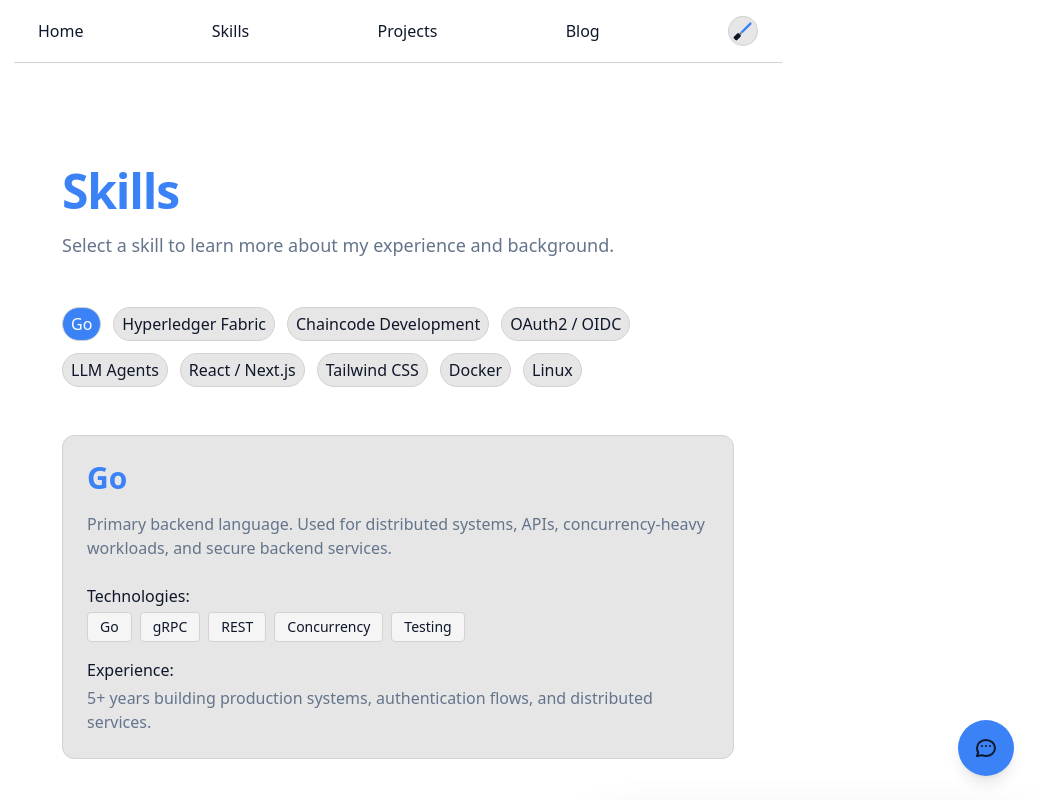
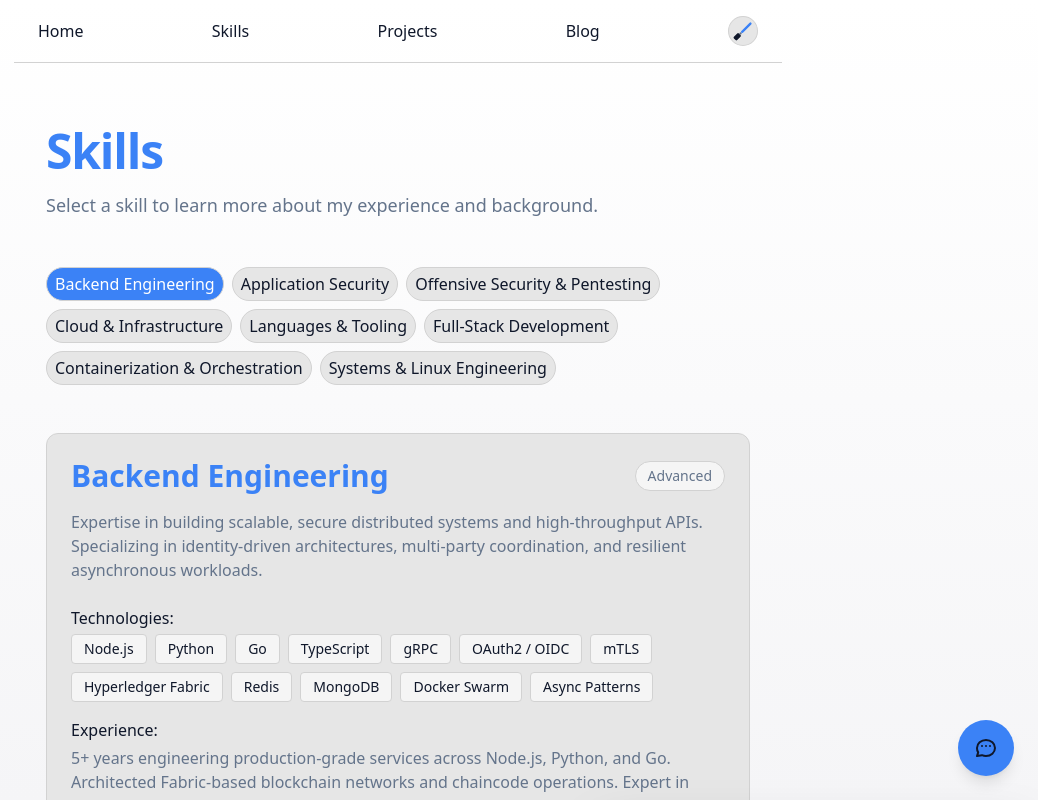
Before and after one commit to michaeljmartin28/mjmade.tech, a Next.js app in the folder frontend/: page /skills in a window 1280 px wide. Shown: the top 800 px of the page, without its empty margins (242-1280 px from the left). Built offline with nearby package versions, Linux system fonts and the light colour scheme.

Commit message:
Refactor navigation and layout styles; enhance skills section with detailed descriptions and proficiency tags

```diff
--- a/frontend/app/components/Nav.tsx
+++ b/frontend/app/components/Nav.tsx
@@ -65,7 +65,7 @@ export default function Nav() {
   };
 
   return (
-    <nav className="w-full bg-bg border-b border-border">
+    <nav className="w-full border-b border-border">
       <div className="max-w-5xl mx-auto px-6 py-4 flex items-center justify-between">
         <Link href="/">Home</Link>
         <Link href="/skills">Skills</Link>
--- a/frontend/app/globals.css
+++ b/frontend/app/globals.css
@@ -8,6 +8,7 @@
   --color-surface: 245 245 245;
   --color-surface-alt: 230 230 230;
   --color-border: 210 210 210;
+  --bg-gradient: linear-gradient(to bottom, #ffffff, #f5f5f7);
 
   --color-text: 15 23 42;
   --color-text-muted: 100 116 139;
@@ -29,6 +30,8 @@
   --color-surface-alt: 42 33 63;
   --color-border: 63 53 89;
 
+  --bg-gradient: linear-gradient(to top, #2a1f3d, #1b1429, #0b0911, #000000);
+
   --color-text: 235 233 245; /* soft lavender-white */
   --color-text-muted: 180 170 200;
 
@@ -43,8 +46,10 @@
 }
 
 body {
-  background: rgb(var(--color-bg));
+  background: var(--bg-gradient), rgb(var(--color-bg));
   color: rgb(var(--color-text));
+  background-attachment: fixed;
+  background-size: cover;
 }
 
 @keyframes slideFadeIn {
--- a/frontend/app/page.tsx
+++ b/frontend/app/page.tsx
@@ -4,7 +4,7 @@ import Link from "next/link";
 
 export default function Home() {
   return (
-    <div className="min-h-full bg-bg text-text">
+    <div className="min-h-full text-text">
       <section className="py-10">
         <div className="max-w-4xl mx-auto px-6 space-y-6">
           <div className="block min-h-[10rem] sm:min-h-0">
--- a/frontend/app/projects/page.tsx
+++ b/frontend/app/projects/page.tsx
@@ -27,7 +27,7 @@ export default function ProjectsPage() {
   ];
 
   return (
-    <div className="min-h-full bg-bg text-text py-20 px-6">
+    <div className="min-h-full text-text py-20 px-6">
       <div className="max-w-5xl mx-auto space-y-12">
         <header className="space-y-4">
           <h1 className="text-5xl font-bold tracking-tight text-primary">
--- a/frontend/app/skills/page.tsx
+++ b/frontend/app/skills/page.tsx
@@ -4,85 +4,171 @@ import { useState } from "react";
 
 const skills = [
   {
-    id: "go",
-    name: "Go",
+    id: "backend",
+    name: "Backend Engineering",
+    proficiency: "Advanced",
     description:
-      "Primary backend language. Used for distributed systems, APIs, concurrency-heavy workloads, and secure backend services.",
-    technologies: ["Go", "gRPC", "REST", "Concurrency", "Testing"],
+      "Expertise in building scalable, secure distributed systems and high-throughput APIs. Specializing in identity-driven architectures, multi-party coordination, and resilient asynchronous workloads.",
+    technologies: [
+      "Node.js",
+      "Python",
+      "Go",
+      "TypeScript",
+      "gRPC",
+      "OAuth2 / OIDC",
+      "mTLS",
+      "Hyperledger Fabric",
+      "Redis",
+      "MongoDB",
+      "Docker Swarm",
+      "Async Patterns",
+    ],
     experience:
-      "5+ years building production systems, authentication flows, and distributed services.",
+      "5+ years engineering production-grade services across Node.js, Python, and Go. Architected Fabric-based blockchain networks and chaincode operations. Expert in managing complex identity flows, distributed debugging, and high-performance job pipelines. Proven track record of securing service-to-service communication and optimizing containerized environments for scale.",
   },
   {
-    id: "fabric",
-    name: "Hyperledger Fabric",
+    id: "appsec",
+    name: "Application Security",
+    proficiency: "Advanced",
     description:
-      "Designed, built, and operated Fabric-based systems including chaincode, MSP configuration, multi-org networks, and secure ledger operations.",
-    technologies: ["Fabric CA", "MSP", "CouchDB", "Chaincode (Go)", "Orderers"],
+      "Expertise in 'Secure-by-Design' architecture, focusing on robust identity management, modern authentication flows, and proactive threat modeling.",
+    technologies: [
+      "OAuth2",
+      "OIDC",
+      "JWT",
+      "PKCE",
+      "MFA",
+      "Code Reviews",
+      "Secure Coding",
+      "Threat Modeling",
+    ],
     experience:
-      "Led architecture and implementation of enterprise Fabric deployments with multi-org governance.",
+      "Specialist in securing distributed systems and R&D projects. Lead internal code reviews to eliminate vulnerability classes before they hit production. Facilitate cyber tabletop exercises to simulate realistic attack paths, mapping architectural weaknesses to actionable mitigation strategies and guiding engineering teams through secure implementation patterns.",
   },
   {
-    id: "chaincode",
-    name: "Chaincode Development",
+    id: "pentest",
+    name: "Offensive Security & Pentesting",
+    proficiency: "Advanced / OSCP",
     description:
-      "Implemented smart contracts in Go with deterministic logic, rich queries, endorsement policies, and secure state transitions.",
-    technologies: ["Go", "Fabric SDK", "CouchDB Queries"],
+      "Certified Offensive Security Professional (OSCP) with a focus on manual exploitation, application security, and red-team operations.",
+    technologies: [
+      "Kali Linux",
+      "Burp Suite",
+      "Nmap",
+      "Python",
+      "Nessus",
+      "gobuster",
+      "dirbuster",
+      "john the ripper",
+      "hashcat",
+      "Metasploit",
+      "hydra",
+      "ettercap",
+      "aircrack-ng",
+      "hak5 tools",
+      "Wireshark",
+      "sqlmap",
+      "Custom Tooling",
+    ],
     experience:
-      "Built production-grade chaincode for enterprise workflows and secure multi-party transactions.",
+      "OSCP Certified. Graduate-level Instructor at NJIT for 'Counter Hacking Techniques,' teaching exploit development and vulnerability analysis. Active Red-Team contributor performing full-cycle assessments—from initial recon to source-code-assisted reviews and practical mitigation strategies. Experienced in mapping realistic attack paths and leading tabletop exercises for organizational response evaluation.",
   },
   {
-    id: "oidc",
-    name: "OAuth2 / OIDC",
+    id: "cloud",
+    name: "Cloud & Infrastructure",
+    proficiency: "Proficient",
     description:
-      "Deep experience designing and implementing secure authentication flows and token-based identity systems.",
-    technologies: ["OAuth2", "OIDC", "JWT", "PKCE", "Session Security"],
+      "I use cloud services to deploy backend applications, host internal tools, and support R&D environments. My work focuses on configuring core cloud primitives, managing secure access, and running containerized services in a way that supports development and experimentation without overclaiming large‑scale production ops.",
+    technologies: [
+      "AWS (EC2, S3, IAM, Lambda, Route 53)",
+      "Docker",
+      "Docker Swarm",
+      "Reverse Proxies",
+      "Network Configuration",
+      "Firewalls",
+      "Linux",
+    ],
     experience:
-      "Designed secure auth flows for enterprise systems and modern web applications.",
+      "Set up and maintained cloud-hosted environments for backend services, prototypes, and internal tools. Configured EC2 instances, storage, DNS, and serverless functions; managed IAM roles and secure access patterns; and deployed containerized applications for development and testing. Worked with Linux-based systems, reverse proxies, and CI pipelines to support backend and security-focused projects.",
   },
   {
-    id: "llm",
-    name: "LLM Agents",
+    id: "languages",
+    name: "Languages & Tooling",
+    proficiency: "Mixed",
     description:
-      "Practical experience building retrieval-based agents, tool integrations, and structured reasoning pipelines.",
-    technologies: ["Embeddings", "Vector Search", "RAG", "Tooling APIs"],
+      "Specializing in high-performance backend architecture with a focus on scalability and developer experience.",
+    technologies: [
+      "Python (Advanced)",
+      "Node.js (Advanced)",
+      "TypeScript (Proficient)",
+      "Go (Proficient)",
+      "Java (Familiar)",
+      "C# (Familiar)",
+      "C (Familiar)",
+      "Git",
+      "Jira",
+      "VS Code",
+      "Docker",
+      "Linux",
+    ],
     experience:
-      "Built practical agents with real-world constraints, including your Go-powered AI agent.",
+      "5+ YOE building production-grade services. Proven track record of optimizing system throughput, managing complex state in distributed environments, and mentoring teams on idiomatic and secure coding standards.",
   },
   {
-    id: "react",
-    name: "React / Next.js",
+    id: "fullstack",
+    name: "Full‑Stack Development",
+    proficiency: "Intermediate",
     description:
-      "Modern frontend development with server components, routing, and clean UI architecture.",
-    technologies: ["React", "Next.js", "Server Components", "Routing"],
+      "Modern full‑stack development across React, Next.js, Vue, Node.js, and clean UI architecture.",
+    technologies: [
+      "React",
+      "Next.js",
+      "Vue",
+      "Node.js",
+      "Express",
+      "TypeScript",
+      "Tailwind CSS",
+      "Routing",
+      "Middleware",
+      "API Integration",
+    ],
     experience:
-      "Built multiple production-grade frontends including mjmade.tech.",
+      "Built multiple production-grade frontends and full-stack applications, including mjmade.tech and internal workflow-driven UIs using Vue and Node.js backends.",
   },
   {
-    id: "tailwind",
-    name: "Tailwind CSS",
+    id: "containers",
+    name: "Containerization & Orchestration",
+    proficiency: "Advanced",
     description:
-      "Utility-first styling with semantic tokens and theme-driven design.",
-    technologies: ["Tailwind", "Design Tokens", "Dark Mode", "Responsive UI"],
+      "Building lean, secure, and production-ready containerized environments using Docker and Compose. Skilled in multi-stage builds, internal networking, resource constraints, and integrating containerized services into CI/CD workflows.",
+    technologies: [
+      "Docker",
+      "Docker Compose",
+      "Docker Swarm",
+      "Container Networking & Volumes",
+      "Layer Caching & Image Optimization",
+      "Resource Constraints",
+      "CI/CD Pipeline Integration",
+    ],
     experience:
-      "Built a fully theme-driven design system for mjmade.tech using CSS variables.",
+      "Designed optimized multi-stage builds and caching strategies that significantly reduced image sizes and build times. Managed persistent volumes, secure service-to-service communication, and multi-container environments in production-like deployments.",
   },
   {
-    id: "docker",
-    name: "Docker",
+    id: "linux-systems",
+    name: "Systems & Linux Engineering",
+    proficiency: "Advanced",
     description:
-      "Containerization for local development, CI pipelines, and production deployments.",
-    technologies: ["Docker", "Compose", "Images", "Networking"],
+      "Deep experience with POSIX environments, focusing on system observability, process management, and infrastructure automation.",
+    technologies: [
+      "Bash/Zsh Scripting",
+      "Process Management (systemd, signals)",
+      "Observability (strace, lsof, htop)",
+      "Networking (iptables, netstat, dig)",
+      "SSH & Key Management",
+      "Filesystem Internals (Inodes, Mounts)",
+    ],
     experience:
-      "Used extensively for backend services, Fabric networks, and development environments.",
-  },
-  {
-    id: "linux",
-    name: "Linux",
-    description:
-      "Comfortable with system administration, networking, and troubleshooting.",
-    technologies: ["Bash", "Networking", "Systemd", "Permissions"],
-    experience:
-      "Daily driver for backend development, debugging, and server operations.",
+      "Comfortable navigating the kernel-level boundary to diagnose performance bottlenecks and 'silent' failures. Expertise in automating complex tasks via robust shell scripting, managing user permissions (OCTAL/ACL), and securing containerized environments by mitigating root-access risks and container escapes.",
   },
 ];
 
@@ -91,7 +177,7 @@ export default function SkillsPage() {
   const selected = skills.find((s) => s.id === active);
 
   return (
-    <div className="min-h-full bg-bg text-text py-20 px-6">
+    <div className="min-h-full text-text py-10 px-2">
       <div className="max-w-5xl mx-auto space-y-12">
         <header className="space-y-4">
           <h1 className="text-5xl font-bold tracking-tight text-primary">
@@ -103,7 +189,7 @@ export default function SkillsPage() {
         </header>
 
         {/* Pill button grid */}
-        <div className="flex flex-wrap gap-3">
+        <div className="flex flex-wrap gap-2">
           {skills.map((skill) => (
             <button
               key={skill.id}
@@ -124,9 +210,15 @@ export default function SkillsPage() {
           key={selected.id}
           className="bg-surfaceAlt border border-border rounded-xl p-6 animate-slideFadeIn"
         >
-          <h2 className="text-3xl font-semibold text-primary mb-4">
-            {selected.name}
-          </h2>
+          <div className="flex justify-between items-center gap-4 mb-4">
+            <h2 className="text-3xl font-semibold text-primary">
+              {selected.name}
+            </h2>
+
+            <span className="inline-block text-sm px-3 py-1 rounded-full bg-surface border border-border text-textMuted">
+              {selected.proficiency}
+            </span>
+          </div>
 
           <p className="text-textMuted mb-6">{selected.description}</p>
 
```
